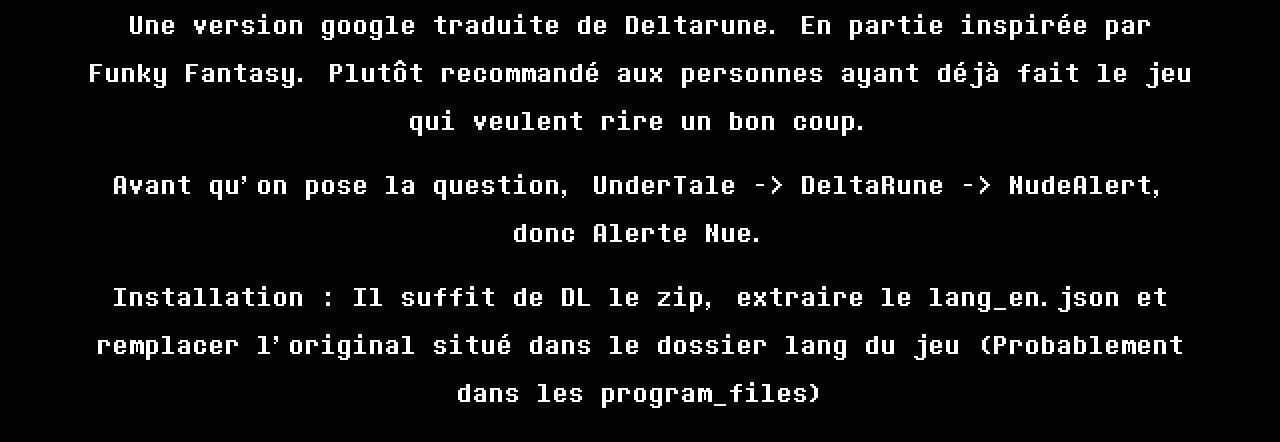
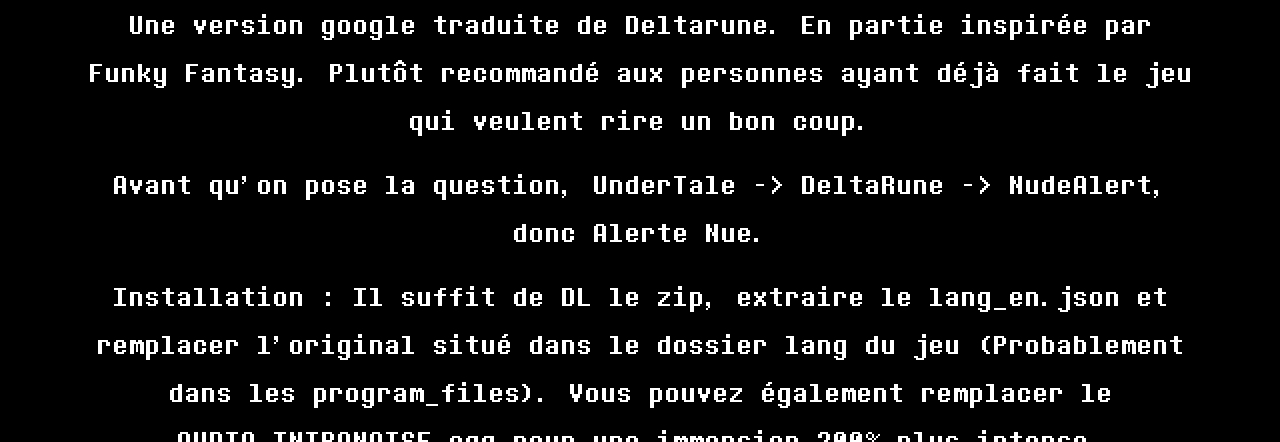
Before and after one commit to Tactoe/alerte_nue, a plain HTML site: page index.html in a window 1280 px wide. Shown: the part 104-546 px from the top of the page. Drawn offline with Linux system fonts and the light colour scheme.

Commit message:
Ajout d'un fichier audio pour une immersion 200% plus intense

```diff
--- a/index.html
+++ b/index.html
@@ -23,7 +23,7 @@
             <div>
                 <p>Une version google traduite de Deltarune. En partie inspirée par Funky Fantasy. Plutôt recommandé aux personnes ayant déjà fait le jeu qui veulent rire un bon coup.</p>
                 <p>Avant qu'on pose la question, UnderTale -&gt; DeltaRune -&gt; NudeAlert, donc Alerte Nue.</p>
-                <p>Installation : Il suffit de DL le zip, extraire le lang_en.json et remplacer l'original situé dans le dossier lang du jeu (Probablement dans les program_files)</p>
+                <p>Installation : Il suffit de DL le zip, extraire le lang_en.json et remplacer l'original situé dans le dossier lang du jeu (Probablement dans les program_files). Vous pouvez également remplacer le AUDIO_INTRONOISE.ogg pour une immersion 200% plus intense.</p>
                 <p><a href="./files/ALERTE_NUE.zip">Téléchargement</a></p>
                 <p class="bottom-text">Projet fait pour le fun sur une soirée avec&nbsp;<a href="https://pypi.org/project/googletrans/">googletrans</a>. Beaucoup de texte est mal aligné, certaines lignes ont une chance de soft-lock le jeu (même si normalement c'est réglé) et il manque les accents et les sprites mais considérez ça comme faisant partie de l'expérience ?? Je compte pas vraiment revenir dessus, vous pouvez faire à peu près ce que vous voulez du json sans nécessairement me mentionner.</p>
             </div>
```
Also changed, not shown: 2 other files.
